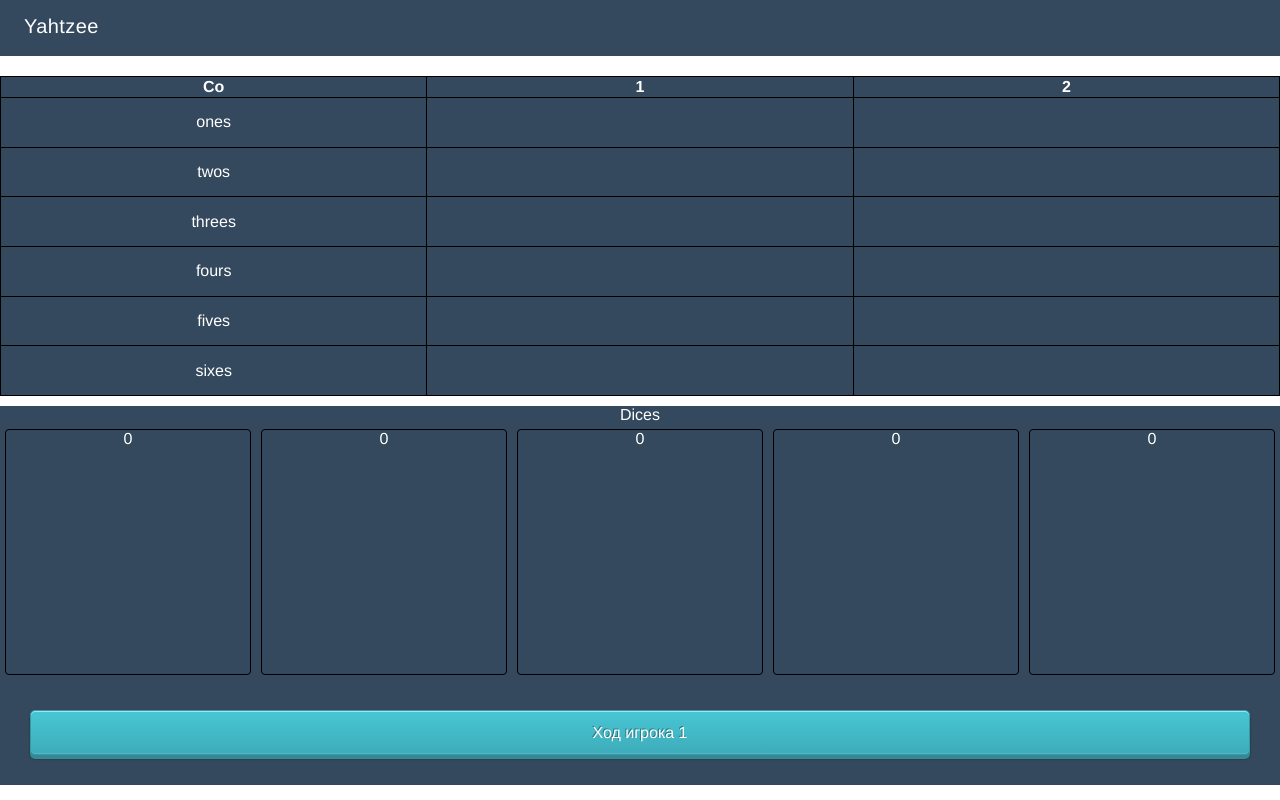
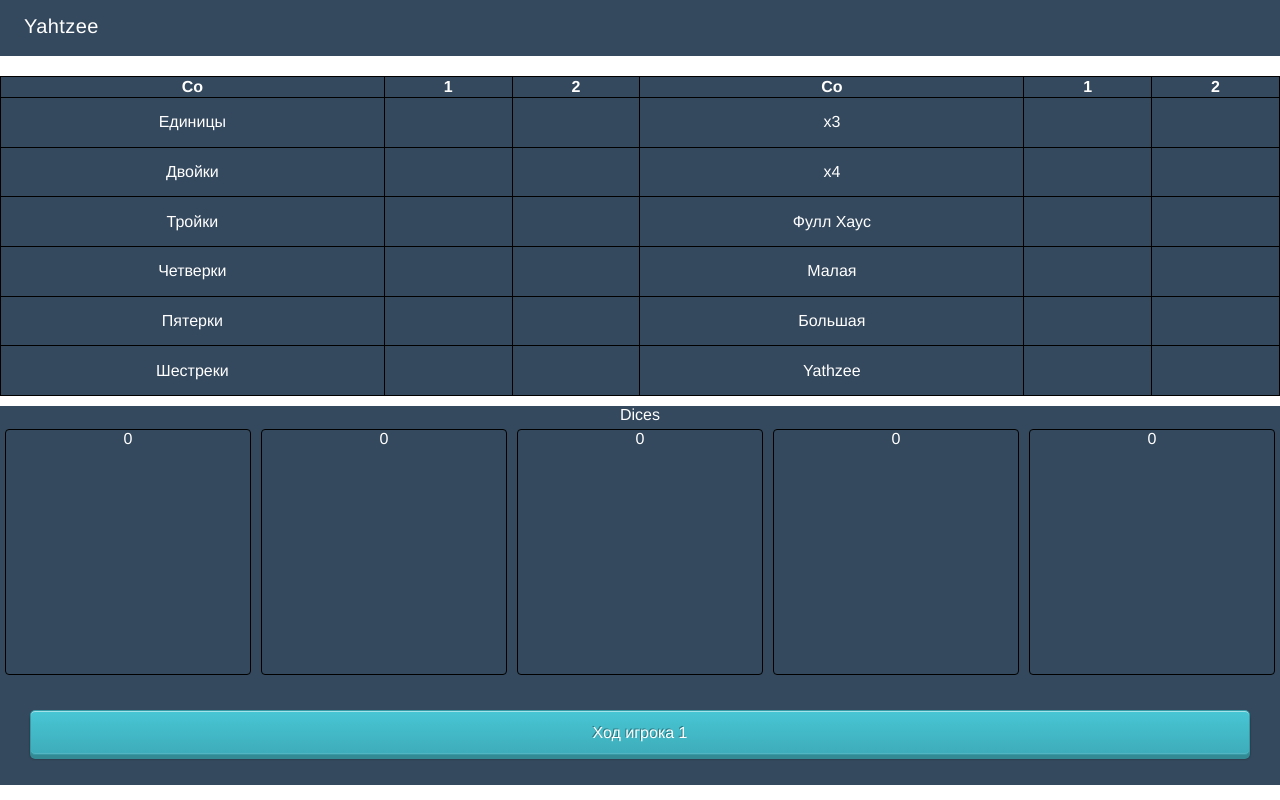
Before and after one commit to zpix1/yahtzee, a Vue app: page / in a window 1280 px wide. Built offline with nearby package versions, Linux system fonts and the light colour scheme.

Commit message:
More combs

```diff
--- a/src/Constants.js
+++ b/src/Constants.js
@@ -18,42 +18,168 @@ function sumOfType (dice, type) {
   return ans
 }
 
+function sumOfAll (dice) {
+  var ans = 0
+  for (var i = 0; i < dice.length; i++) {
+    ans += dice[i].type
+  }
+  return ans
+}
+
+function getMap (dice) {
+  var map = {1: 0, 2: 0, 3: 0, 4: 0, 5: 0, 6: 0}
+
+  for (var i = 0; i < dice.length; i++) {
+    map[dice[i].type] += 1
+  }
+  return map
+}
+
+function arraysEqual (a, b) {
+  if (a instanceof Array && b instanceof Array) {
+    if (a.length !== b.length) {
+      return false
+    }
+    for (var i = 0; i < a.length; i++) {
+      if (!arraysEqual(a[i], b[i])) {
+        return false
+      }
+    }
+    return true
+  } else {
+    return a === b
+  }
+}
+
 export const combinations = [
   {
     id: 1,
-    name: 'ones',
+    name: 'Единицы',
     calc: function (dice) {
       return sumOfType(dice, 1)
     }
   }, {
     id: 2,
-    name: 'twos',
+    name: 'Двойки',
     calc: function (dice) {
       return sumOfType(dice, 2)
     }
   }, {
     id: 3,
-    name: 'threes',
+    name: 'Тройки',
     calc: function (dice) {
       return sumOfType(dice, 3)
     }
   }, {
     id: 4,
-    name: 'fours',
+    name: 'Четверки',
     calc: function (dice) {
       return sumOfType(dice, 4)
     }
   }, {
     id: 5,
-    name: 'fives',
+    name: 'Пятерки',
     calc: function (dice) {
       return sumOfType(dice, 5)
     }
   }, {
     id: 6,
-    name: 'sixes',
+    name: 'Шестреки',
     calc: function (dice) {
       return sumOfType(dice, 6)
     }
+  }, {
+    id: 7,
+    name: 'x3',
+    calc: function (dice) {
+      let arr = Object.values(getMap(dice))
+      if (Math.max(...arr) >= 3) {
+        return sumOfAll(dice)
+      } else {
+        return 0
+      }
+    }
+  }, {
+    id: 8,
+    name: 'x4',
+    calc: function (dice) {
+      let arr = Object.values(getMap(dice))
+      if (Math.max(...arr) >= 4) {
+        return sumOfAll(dice)
+      } else {
+        return 0
+      }
+    }
+  }, {
+    id: 9,
+    name: 'Фулл Хаус',
+    calc: function (dice) {
+      let arr = Object.values(getMap(dice)).filter(Number)
+
+      console.log(arr)
+      if (arraysEqual(arr, [2, 3]) || arraysEqual(arr, [3, 2])) {
+        return 25
+      } else {
+        return 0
+      }
+    }
+  }, {
+    id: 10,
+    name: 'Малая',
+    calc: function (dice) {
+      let possibleCombs = [
+        {1: 1, 2: 1, 3: 1, 4: 1},
+        {5: 1, 2: 1, 3: 1, 4: 1},
+        {6: 1, 5: 1, 3: 1, 4: 1}
+      ]
+      let map = getMap(dice)
+      var done = true
+      for (var i = 0; i < possibleCombs.length; i++) {
+        for (var type in possibleCombs[i]) {
+          if (map[type] < possibleCombs[i][type]) {
+            done = false
+          }
+        }
+        if (done) {
+          return 30
+        }
+        done = true
+      }
+      return 0
+    }
+  }, {
+    id: 11,
+    name: 'Большая',
+    calc: function (dice) {
+      let possibleCombs = [
+        {1: 1, 2: 1, 3: 1, 4: 1, 5: 1},
+        {5: 1, 2: 1, 3: 1, 4: 1, 6: 1}
+      ]
+      let map = getMap(dice)
+      var done = true
+      for (var i = 0; i < possibleCombs.length; i++) {
+        for (var type in possibleCombs[i]) {
+          if (map[type] < possibleCombs[i][type]) {
+            done = false
+          }
+        }
+        if (done) {
+          return 40
+        }
+        done = true
+      }
+      return 0
+    }
+  }, {
+    id: 12,
+    name: 'Yathzee',
+    calc: function (dice) {
+      let arr = Object.values(getMap(dice))
+      if (Math.max(...arr) >= 5) {
+        return 50
+      } else {
+        return 0
+      }
+    }
   }
 ]
--- a/src/components/Game.vue
+++ b/src/components/Game.vue
@@ -3,19 +3,36 @@
     <div class="wrapper">
       <div class="scores block">
         <table class="scores-table">
+          <colgroup>
+    <col style="width:30%">
+    <col style="width:10%">
+    <col style="width:10%">
+    <col style="width:30%">
+    <col style="width:10%">
+    <col style="width:10%">
+  </colgroup>
           <thead>
             <tr>
+              <th>Co</th>
+              <th>1</th>
+              <th>2</th>
+
               <th>Co</th>
               <th>1</th>
               <th>2</th>
             </tr>
           </thead>
           <tbody>
-            <tr v-for="comb in combinations">
-              <td>{{ comb.name }}</td>
-              <td class="" v-bind:class="{ setscore: scores[0][comb.id] }" v-on:click="setScore(0, comb.id)">{{ scores[0][comb.id] }} {{ rolled && playerTurn == 0 && !scores[0][comb.id] ? comb.calc(dice) : ''}}</td>
-              <td class="" v-bind:class="{ setscore: scores[1][comb.id] }" v-on:click="setScore(1, comb.id)">{{ scores[1][comb.id] }} {{ rolled && playerTurn == 1 && !scores[1][comb.id] ? comb.calc(dice) : ''}}</td>
+            <tr v-for="comb in combinations.map((e, i, a) => i < a.length/2  ? [e, a[i + a.length / 2]] : '').slice(0,combinations.length/2)">
+              <td>{{ comb[0].name }}</td>
+              <td v-bind:class="{ setscore: scores[0][comb[0].id] !== undefined }" v-on:click="setScore(0, comb[0].id)">{{ scores[0][comb[0].id] }} {{ rolled && playerTurn == 0 && scores[0][comb[0].id] === undefined ? comb[0].calc(dice) : ''}}</td>
+              <td v-bind:class="{ setscore: scores[1][comb[0].id] !== undefined }" v-on:click="setScore(1, comb[0].id)">{{ scores[1][comb[0].id] }} {{ rolled && playerTurn == 1 && scores[1][comb[0].id] === undefined ? comb[0].calc(dice) : ''}}</td>
+
+              <td>{{ comb[1].name }}</td>
+              <td v-bind:class="{ setscore: scores[0][comb[1].id] !== undefined }" v-on:click="setScore(0, comb[1].id)">{{ scores[0][comb[1].id] }} {{ rolled && playerTurn == 0 && scores[0][comb[1].id] === undefined ? comb[1].calc(dice) : ''}}</td>
+              <td v-bind:class="{ setscore: scores[1][comb[1].id] !== undefined }" v-on:click="setScore(1, comb[1].id)">{{ scores[1][comb[1].id] }} {{ rolled && playerTurn == 1 && scores[1][comb[1].id] === undefined ? comb[1].calc(dice) : ''}}</td>
             </tr>
+
           </tbody>
         </table>
       </div>
@@ -77,7 +94,7 @@ export default {
       for (var i = 0; i < this.dice.length; i++) {
         var d = this.dice[i]
         if (!d.used) {
-          d.type = getRandomInt(1, 5)
+          d.type = getRandomInt(1, 6)
         }
       }
       this.rollButtonMessage = 'Осталось ' + --this.rollsLeft
```
